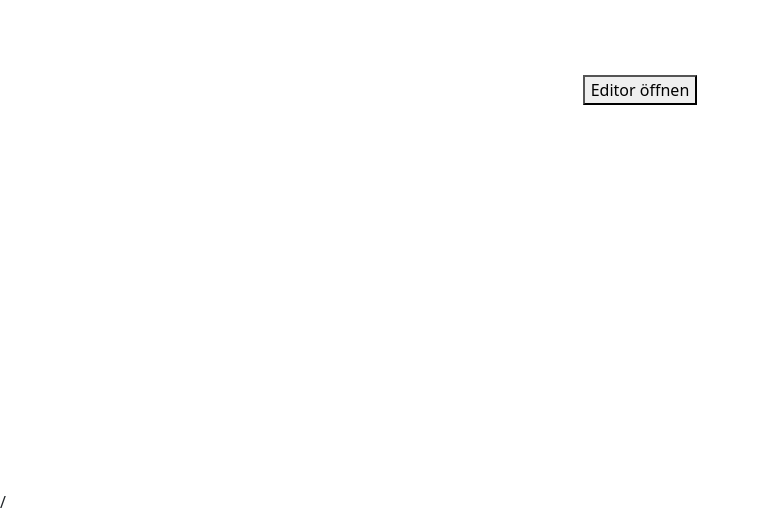
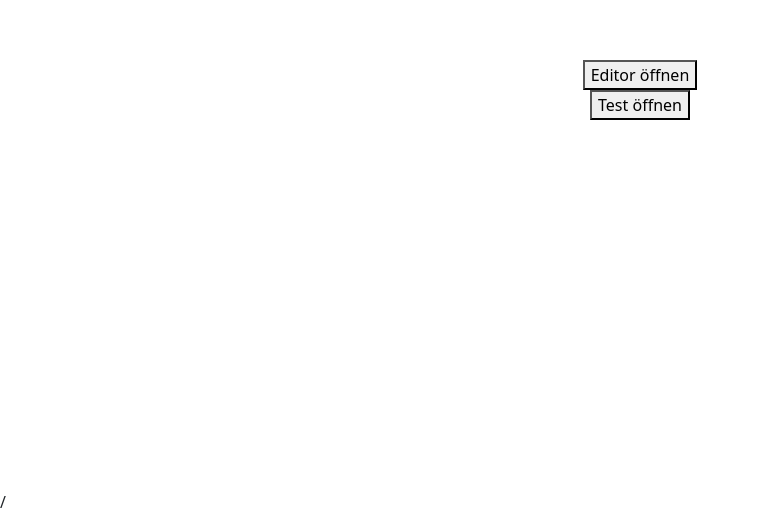
Before and after one commit to jonsch-coffee/bathesis-smvs, a Vue app in the folder frontend/: page / in a window 1280 px wide. Shown: the part 310-824 px from the top of the page, without its empty margins (0-760 px from the left). Built offline with nearby package versions, Linux system fonts and the light colour scheme; no server answers; what bootstrap-vue-next would draw is missing.

Commit message:
Debugging: Test View

```diff
--- a/frontend/src/router/index.js
+++ b/frontend/src/router/index.js
@@ -2,11 +2,13 @@ import { createRouter, createWebHistory } from 'vue-router'
 
 import GuideEditorView from "@/views/GuideEditorView.vue";
 import HomeView from "@/views/HomeView.vue";
+import SimpleView from "@/views/SimpleView.vue";
 
 
 const routes = [
     { path: '/', name: 'home', component: HomeView },
     { path: '/editor', name: 'editor', component: GuideEditorView },
+    { path: '/test', name: 'test', component: SimpleView },
 ]
 
 const router = createRouter({
--- a/frontend/src/views/HomeView.vue
+++ b/frontend/src/views/HomeView.vue
@@ -12,5 +12,6 @@ const router = useRouter()
 <template>
   <div class="d-flex flex-column min-vh-100 justify-content-center align-items-center">
     <button @click="router.push('/editor')">Editor öffnen</button>
+    <button @click="router.push('/test')">Test öffnen</button>
   </div>
 </template>
```
